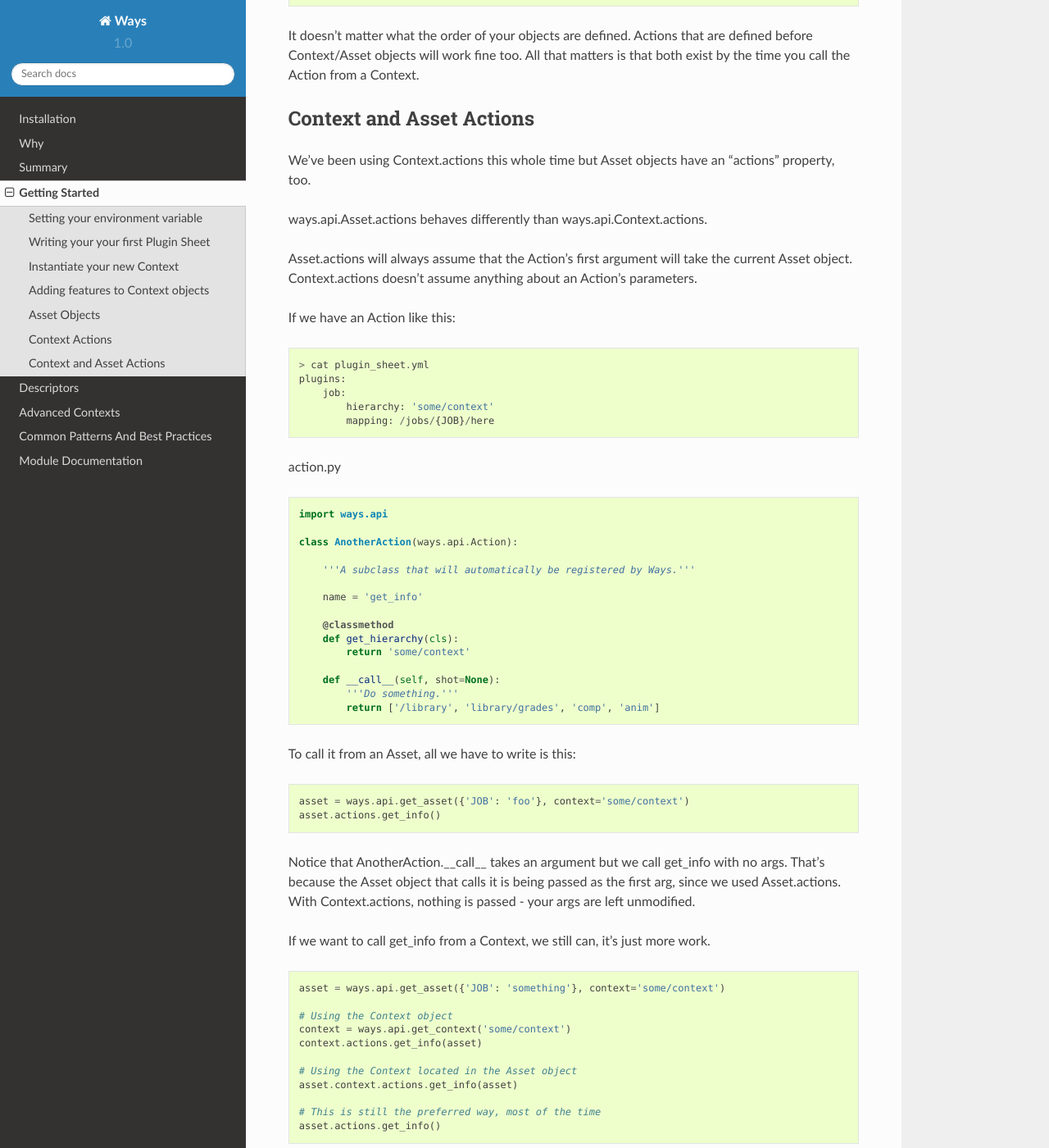
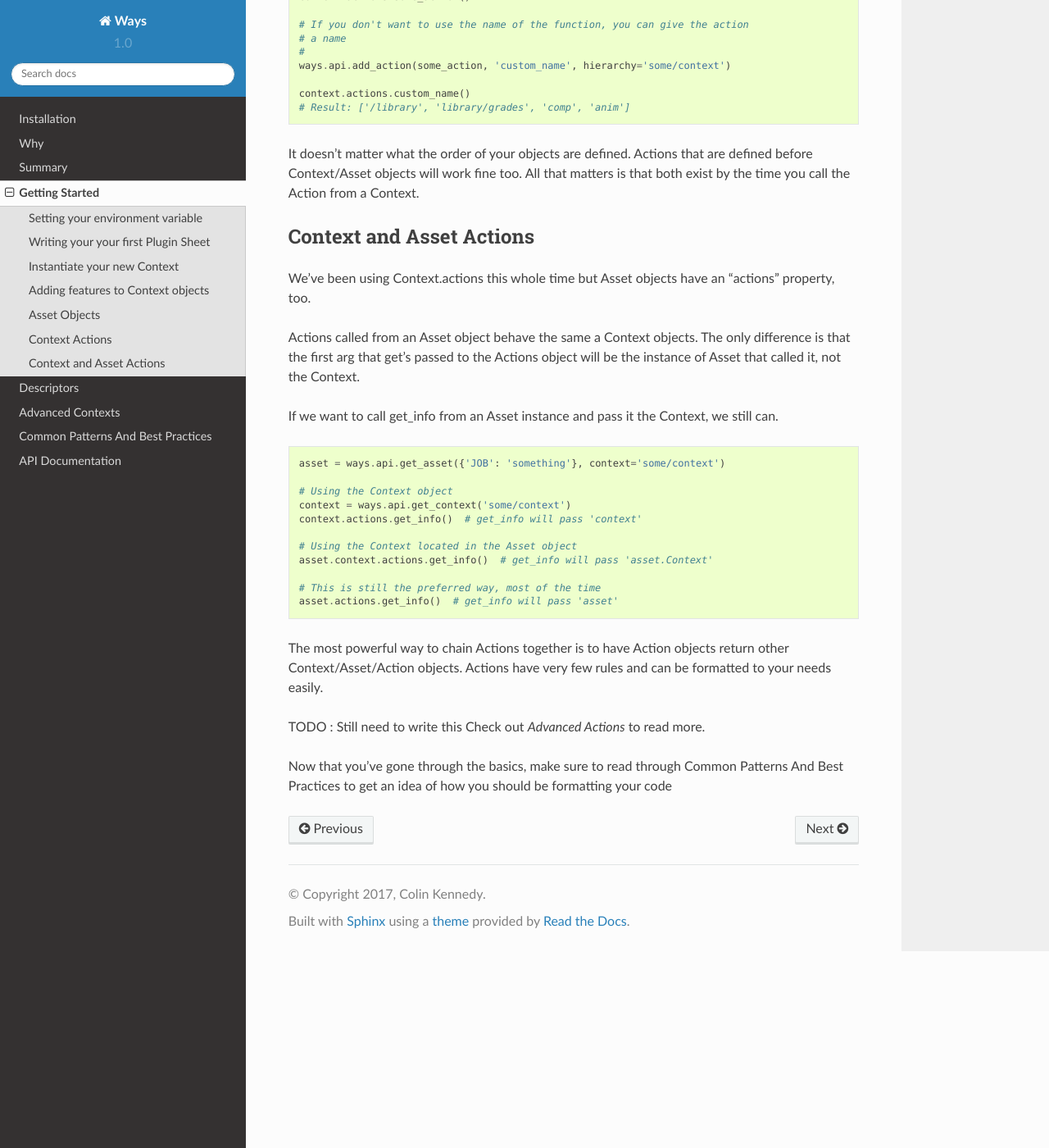
Before and after one commit to ColinKennedy/ways, a Sphinx documentation site: the page built from docs/getting_started.rst, in a window 1280 px wide and 1400 px high, scrolled down 4142 px. Shown: the whole window at 82% size. Built offline with Sphinx 7.4.7 and the Read the Docs theme 2.0.0, drawn with Linux system fonts in a browser that asks for light colours; some of the changed text lies outside the part shown.

Commit message:
Updated documentation and changed Actions so they always pass in the Context/Asset that calls them

```diff
--- a/docs/getting_started.rst
+++ b/docs/getting_started.rst
@@ -46,9 +47,9 @@
 ::
 
     import ways.api
-    ways.api.get_context('some/context')
+    context = ways.api.get_context('some/context')
 
-If get_context did not return None, congratulations, Ways is ready to use.
+If context is not None, congratulations, Ways is ready to use.
 
 Adding features to Context objects
 ----------------------------------
@@ -94,7 +95,8 @@
 
 In the above example, we have a Context that initializes with some metadata,
 we add to the metadata, and then we retrieve it in another function without
-passing the Context into it.
+passing the Context into it. This works because there's only ever one instance
+of a Context object and you can add anything to its data.
 
 There's a lot more to how Plugin objects are defined. Including Context
 inheritance, relative plugins, and OS-aware plugins. To know more, Check out
@@ -109,12 +111,12 @@
 
 If Context objects are branches on a tree, think of Asset objects as the leaves.
 Meaning, Context objects describe a range of information and Asset objects are
-specific points along that range.
+specific points along that range. There can only be 1 of any Context but there
+could be any number of Asset objects.
 
 Creating an Asset object is more or less the same as creating a Context. The
 main difference is that any part of a Context's mapping that is an unfilled
-Token (i.e. in our above example, "{JOB}"), we need to define it while creating
-the Asset.
+Token (in our above example "{JOB}" is unfilled), we need to define it.
 
 ::
 
@@ -189,11 +191,15 @@
         def get_hierarchy(cls):
             return 'some/context'
 
-        def __call__(self):
+        def __call__(self, obj):
             '''Do something.'''
             return ['/library', 'library/grades', 'comp', 'anim']
 
-To use the Action that was just created, call it from a Context or Assset.
+Note: __call__ takes at least one arg - the Context or Asset that called the
+Action. Ways will pass the caller object to this variable before any of the
+user's args/kwargs.
+
+To use the Action that was just created, call it from a Context or Asset.
 
 ::
 
@@ -232,56 +238,12 @@
 We've been using Context.actions this whole time but Asset objects have an
 "actions" property, too.
 
-ways.api.Asset.actions behaves differently than ways.api.Context.actions.
+Actions called from an Asset object behave the same a Context objects. The only
+difference is that the first arg that get's passed to the Actions object will
+be the instance of Asset that called it, not the Context.
 
-Asset.actions will always assume that the Action's first argument will take the
-current Asset object. Context.actions doesn't assume anything about an Action's
-parameters.
-
-If we have an Action like this:
-
-
-::
-
-    > cat plugin_sheet.yml
-    plugins:
-        job:
-            hierarchy: 'some/context'
-            mapping: /jobs/{JOB}/here
-
-action.py
-
-::
-
-    import ways.api
-
-    class AnotherAction(ways.api.Action):
-
-        '''A subclass that will automatically be registered by Ways.'''
-
-        name = 'get_info'
-
-        @classmethod
-        def get_hierarchy(cls):
-            return 'some/context'
-
-        def __call__(self, shot=None):
-            '''Do something.'''
-            return ['/library', 'library/grades', 'comp', 'anim']
-
-To call it from an Asset, all we have to write is this:
-
-::
-
-    asset = ways.api.get_asset({'JOB': 'foo'}, context='some/context')
-    asset.actions.get_info()
-
-Notice that AnotherAction.__call__ takes an argument but we call get_info with
-no args. That's because the Asset object that calls it is being passed as the
-first arg, since we used Asset.actions. With Context.actions, nothing is passed
-- your args are left unmodified.
-
-If we want to call get_info from a Context, we still can, it's just more work.
+If we want to call get_info from an Asset instance and pass it the Context,
+we still can.
 
 ::
 
@@ -289,13 +251,13 @@
 
     # Using the Context object
     context = ways.api.get_context('some/context')
-    context.actions.get_info(asset)
+    context.actions.get_info()  # get_info will pass 'context'
 
     # Using the Context located in the Asset object
-    asset.context.actions.get_info(asset)
+    asset.context.actions.get_info()  # get_info will pass 'asset.Context'
 
     # This is still the preferred way, most of the time
-    asset.actions.get_info()
+    asset.actions.get_info()  # get_info will pass 'asset'
 
 The most powerful way to chain Actions together is to have Action objects
 return other Context/Asset/Action objects. Actions have very few rules
--- a/docs/index.rst
+++ b/docs/index.rst
@@ -51,4 +51,4 @@
 .. toctree::
    :maxdepth: 4
 
-   Module Documentation <ways>
+   API Documentation <ways>
```
Also changed, not shown: other parts of docs/getting_started.rst (+7 -6 lines), docs/ways.rst (+13 -9 lines), 12 other files.
